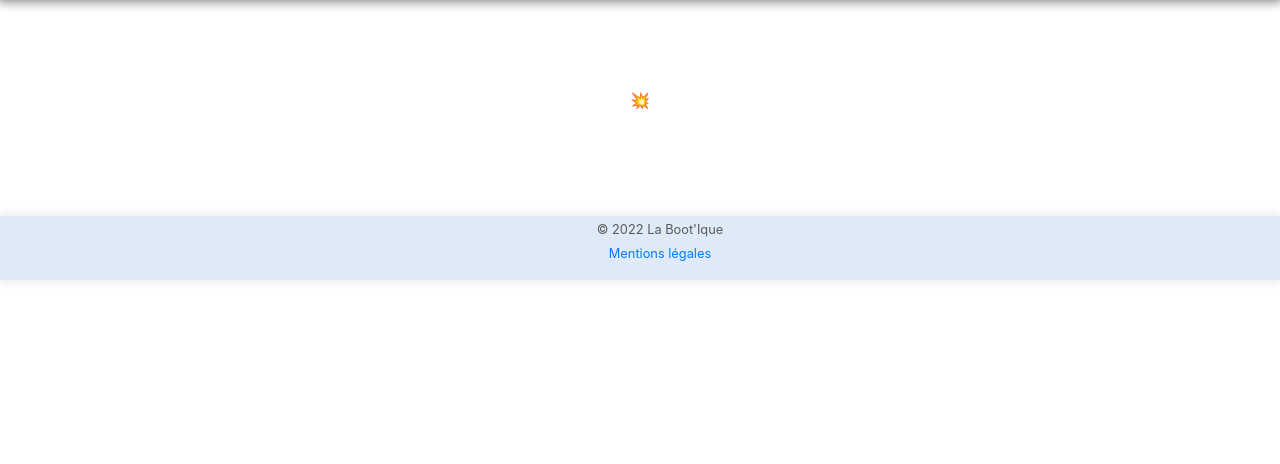
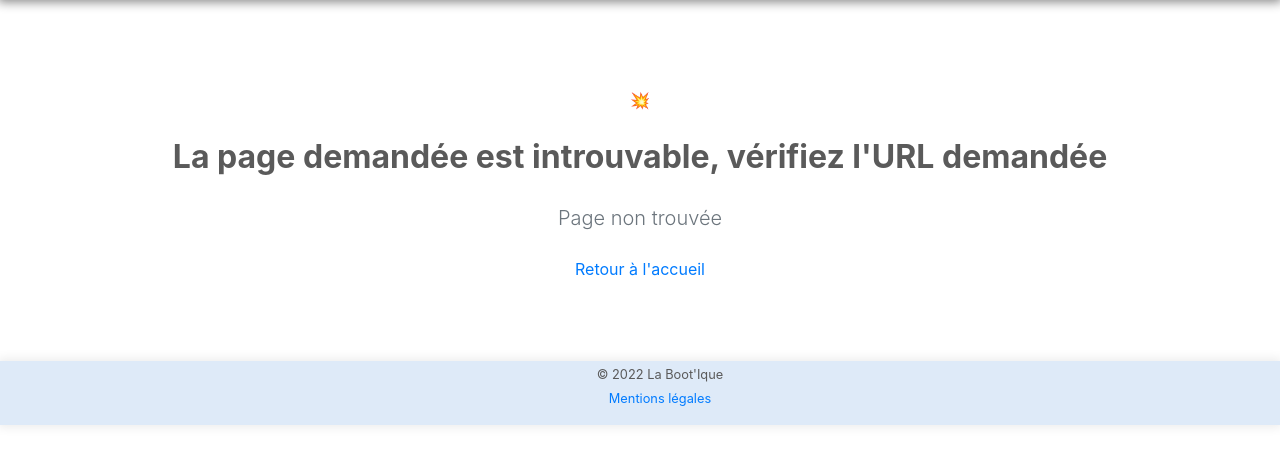
Before and after one commit to super1002/Ecommerce-symfony, a Symfony app: template templates/bundles/TwigBundle/Exception/error404.html.twig in a window 1280 px wide. Shown: the part 56-520 px from the top of the page. Run offline with Twig, Linux system fonts and the light colour scheme; the template is opened without the code that fills it, so the values that code supplies are empty; some libraries are stand-ins or nearby versions.

Commit message:
custom 404

```diff
--- a/templates/bundles/TwigBundle/Exception/error404.html.twig
+++ b/templates/bundles/TwigBundle/Exception/error404.html.twig
@@ -4,9 +4,10 @@
 
 <div class="my-5 py-5 text-center">
     <span class="fs-1">💥</span>
-    <h1 class="display-6 fw-bold">{{ exception.message }}</h1>
+    <h1 class="display-6 fw-bold">La page demandée est introuvable, vérifiez l'URL demandée</h1>
     <div class="col-lg-6 mx-auto">
-        <p class="lead mb-4 text-muted">{{ status_code }} {{ status_text }}</p>
+        <p class="lead mb-4 text-muted">{{ status_code }} Page non trouvée</p>
+        <a href="{{ path('home') }}">Retour à l'accueil</a>
     </div>
 </div>
 
```
Also changed, not shown: public/uploads/2bdbe8484b1ba1c36d19137a2c6b44a314cfdbb8.jpg (added), 1 other file.
